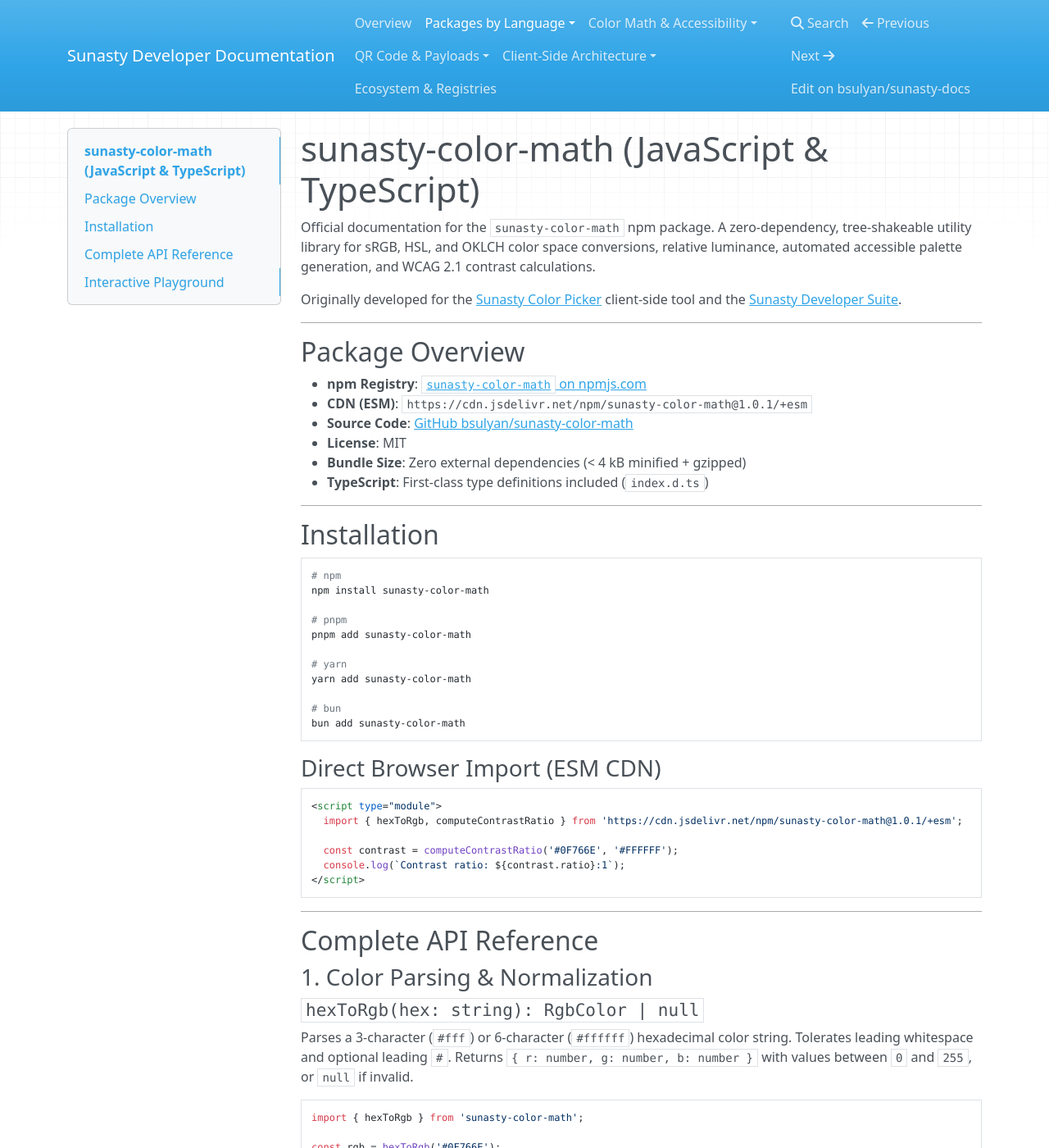
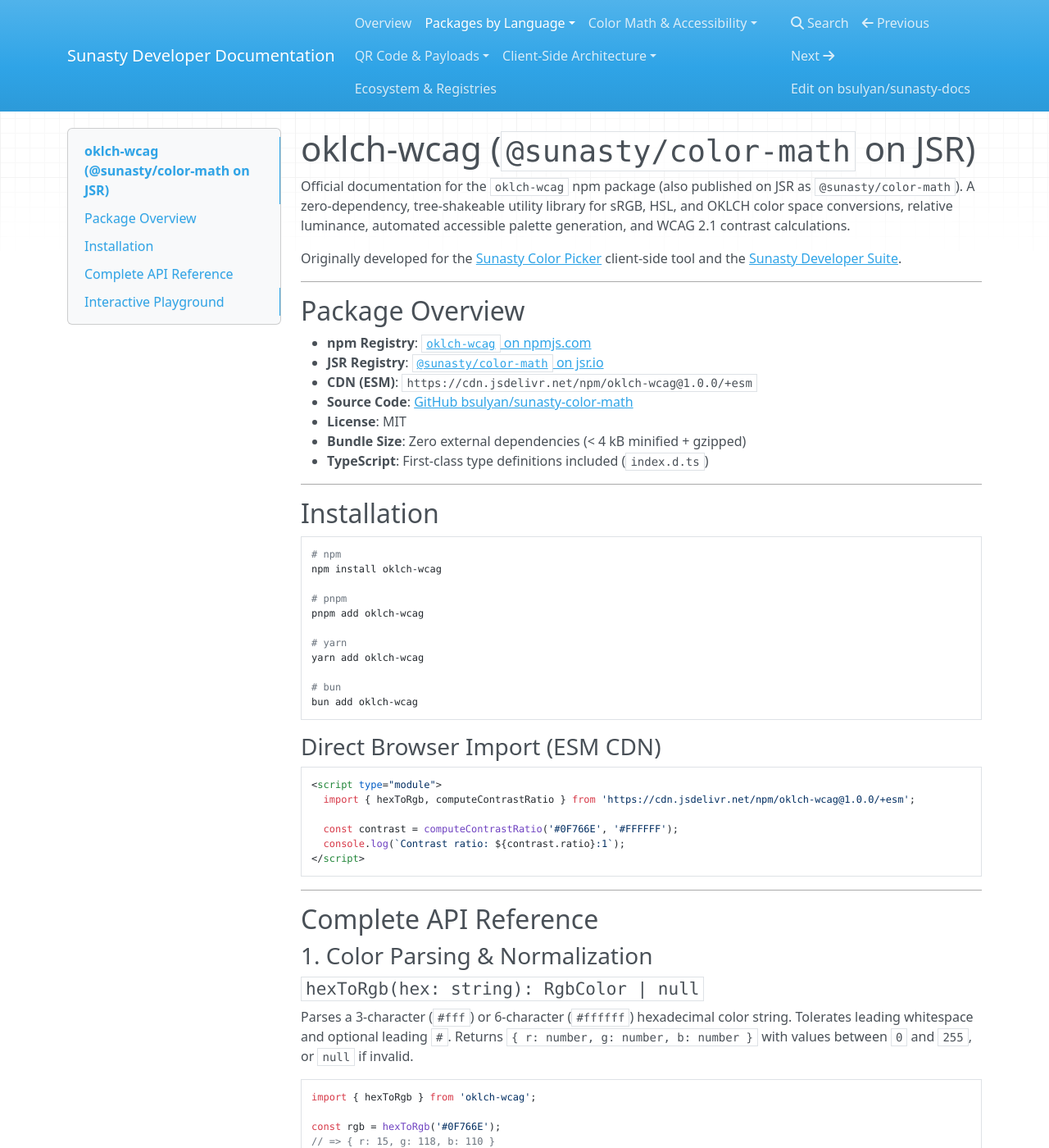
Before and after one commit to bsulyan/sunasty-docs, an MkDocs documentation site: the page built from docs/packages/javascript-color-math.md, in a window 1280 px wide and 1400 px high. Shown: the whole window at 82% size. Built offline with MkDocs 1.6.1, drawn with Linux system fonts in a browser that asks for light colours; nearby versions of some CDN libraries; a script that is not in the unit is left out; some of the changed text lies outside the part shown.

Commit message:
docs: rename JS color-math npm package docs to oklch-wcag

````diff
--- a/docs/packages/javascript-color-math.md
+++ b/docs/packages/javascript-color-math.md
@@ -1,6 +1,6 @@
-# sunasty-color-math (JavaScript & TypeScript)
+# oklch-wcag (`@sunasty/color-math` on JSR)
 
-Official documentation for the `sunasty-color-math` npm package. A zero-dependency, tree-shakeable utility library for sRGB, HSL, and OKLCH color space conversions, relative luminance, automated accessible palette generation, and WCAG 2.1 contrast calculations.
+Official documentation for the `oklch-wcag` npm package (also published on JSR as `@sunasty/color-math`). A zero-dependency, tree-shakeable utility library for sRGB, HSL, and OKLCH color space conversions, relative luminance, automated accessible palette generation, and WCAG 2.1 contrast calculations.
 
 Originally developed for the [Sunasty Color Picker](https://sunasty.com/color-picker/) client-side tool and the [Sunasty Developer Suite](https://sunasty.com/dev/).
 
@@ -8,8 +8,9 @@ Originally developed for the [Sunasty Color Picker](https://sunasty.com/color-pi
 
 ## Package Overview
 
-- **npm Registry**: [`sunasty-color-math` on npmjs.com](https://www.npmjs.com/package/sunasty-color-math)
-- **CDN (ESM)**: `https://cdn.jsdelivr.net/npm/sunasty-color-math@1.0.1/+esm`
+- **npm Registry**: [`oklch-wcag` on npmjs.com](https://www.npmjs.com/package/oklch-wcag)
+- **JSR Registry**: [`@sunasty/color-math` on jsr.io](https://jsr.io/@sunasty/color-math)
+- **CDN (ESM)**: `https://cdn.jsdelivr.net/npm/oklch-wcag@1.0.0/+esm`
 - **Source Code**: [GitHub bsulyan/sunasty-color-math](https://github.com/bsulyan/sunasty-color-math)
 - **License**: MIT
 - **Bundle Size**: Zero external dependencies (< 4 kB minified + gzipped)
@@ -21,23 +22,23 @@ Originally developed for the [Sunasty Color Picker](https://sunasty.com/color-pi
 
 ```bash
 # npm
-npm install sunasty-color-math
+npm install oklch-wcag
 
 # pnpm
-pnpm add sunasty-color-math
+pnpm add oklch-wcag
 
 # yarn
-yarn add sunasty-color-math
+yarn add oklch-wcag
 
 # bun
-bun add sunasty-color-math
+bun add oklch-wcag
 ```
 
 ### Direct Browser Import (ESM CDN)
 
 ```html
 <script type="module">
-  import { hexToRgb, computeContrastRatio } from 'https://cdn.jsdelivr.net/npm/sunasty-color-math@1.0.1/+esm';
+  import { hexToRgb, computeContrastRatio } from 'https://cdn.jsdelivr.net/npm/oklch-wcag@1.0.0/+esm';
 
   const contrast = computeContrastRatio('#0F766E', '#FFFFFF');
   console.log(`Contrast ratio: ${contrast.ratio}:1`);
@@ -54,7 +55,7 @@ bun add sunasty-color-math
 Parses a 3-character (`#fff`) or 6-character (`#ffffff`) hexadecimal color string. Tolerates leading whitespace and optional leading `#`. Returns `{ r: number, g: number, b: number }` with values between `0` and `255`, or `null` if invalid.
 
 ```typescript
-import { hexToRgb } from 'sunasty-color-math';
+import { hexToRgb } from 'oklch-wcag';
 
 const rgb = hexToRgb('#0F766E');
 // => { r: 15, g: 118, b: 110 }
@@ -64,7 +65,7 @@ const rgb = hexToRgb('#0F766E');
 Converts 8-bit RGB integers to a lowercase 6-digit hex string with `#`. Automatically clamps values to `[0, 255]`.
 
 ```typescript
-import { rgbToHex } from 'sunasty-color-math';
+import { rgbToHex } from 'oklch-wcag';
 
 const hex = rgbToHex(15, 118, 110);
 // => "#0f766e"
@@ -89,7 +90,7 @@ Returns:
 - `h`: Hue angle in degrees in $[0.0, 360.0)$.
 
 ```typescript
-import { rgbToOklch } from 'sunasty-color-math';
+import { rgbToOklch } from 'oklch-wcag';
 
 const oklch = rgbToOklch(15, 118, 110);
 console.log(`L=${oklch.L.toFixed(3)}, C=${oklch.C.toFixed(3)}, h=${oklch.h.toFixed(1)}°`);
@@ -115,7 +116,7 @@ Computes the WCAG 2.1 relative luminance $L \in [0.0, 1.0]$ using IEC 61966-2-1
 $$L = 0.2126 \cdot R_{\text{lin}} + 0.7152 \cdot G_{\text{lin}} + 0.0722 \cdot B_{\text{lin}}$$
 
 ```typescript
-import { relativeLuminance } from 'sunasty-color-math';
+import { relativeLuminance } from 'oklch-wcag';
 
 const lum = relativeLuminance(15, 118, 110);
 console.log(`Luminance: ${lum.toFixed(4)}`);
@@ -125,7 +126,7 @@ console.log(`Luminance: ${lum.toFixed(4)}`);
 Calculates the exact contrast ratio between two hex colors and evaluates WCAG AA and AAA conformance.
 
 ```typescript
-import { computeContrastRatio } from 'sunasty-color-math';
+import { computeContrastRatio } from 'oklch-wcag';
 
 const result = computeContrastRatio('#0F766E', '#FFFFFF');
 console.log(result);
@@ -142,7 +143,7 @@ console.log(result);
 Performs an automated binary search in OKLCH perceptual lightness space to adjust the foreground color until it achieves the required contrast ratio against the background, preserving the original hue and saturation.
 
 ```typescript
-import { autoFixContrastForAA } from 'sunasty-color-math';
+import { autoFixContrastForAA } from 'oklch-wcag';
 
 // Automatically darken cyan on white to guarantee 4.5:1
 const fixedColor = autoFixContrastForAA('#38BDF8', '#FFFFFF', 4.5);
@@ -157,7 +158,7 @@ console.log(`Accessible foreground: ${fixedColor}`);
 Generates a 10-step perceptual tonal palette (`50`, `100`, `200`, `300`, `400`, `500`, `600`, `700`, `800`, `900`, `950`) centered around the input color.
 
 ```typescript
-import { generateShadesScale } from 'sunasty-color-math';
+import { generateShadesScale } from 'oklch-wcag';
 
 const scale = generateShadesScale(15, 118, 110);
 scale.forEach(s => console.log(`${s.step}: ${s.hex}`));
@@ -167,7 +168,7 @@ scale.forEach(s => console.log(`${s.step}: ${s.hex}`));
 Computes the minimum Euclidean distance in Oklab space to find the closest match in the Tailwind CSS default palette:
 
 ```typescript
-import { findClosestTailwindShade } from 'sunasty-color-math';
+import { findClosestTailwindShade } from 'oklch-wcag';
 
 const match = findClosestTailwindShade(15, 118, 110);
 console.log(`Closest Tailwind class: ${match.name} (${match.hex})`);
@@ -178,7 +179,7 @@ console.log(`Closest Tailwind class: ${match.name} (${match.hex})`);
 Generates color wheel harmonies (complementary $180^\circ$, analogous $\pm 30^\circ$, triadic $\pm 120^\circ$) using constant OKLCH lightness:
 
 ```typescript
-import { generateHarmonies } from 'sunasty-color-math';
+import { generateHarmonies } from 'oklch-wcag';
 
 const harmonies = generateHarmonies(15, 118, 110);
 console.log(`Complementary: ${harmonies.complementary}`);
````
